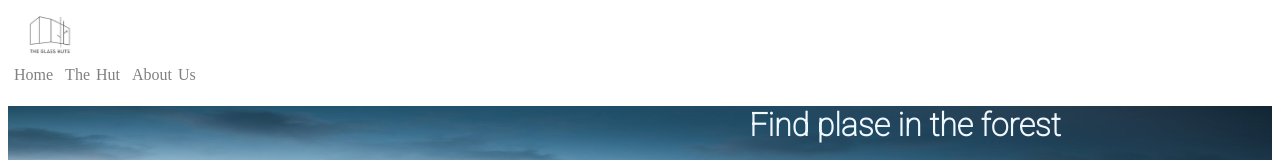
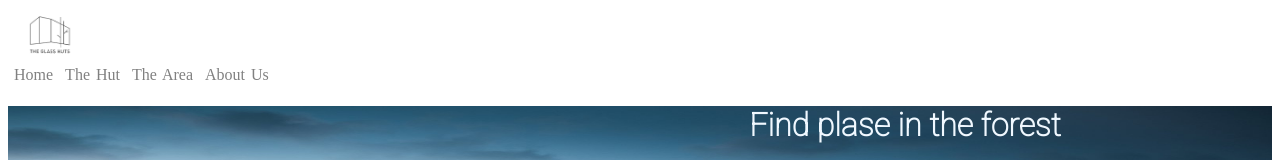
Before and after one commit to renatakov/hotel-website, a React (Create React App) app: page / in a window 1280 px wide. Shown: the top 160 px of the page. Built offline with nearby package versions, Linux system fonts and the light colour scheme.

Commit message:
the area added

```diff
--- a/src/components/Navigation.js
+++ b/src/components/Navigation.js
@@ -41,6 +41,11 @@ function Navigation() {
                 </Link>
               </Nav.Link>
               <Nav.Link>
+                <Link to="/thearea">
+                  The Area
+                </Link>
+              </Nav.Link>
+              <Nav.Link>
                 <Link to="/aboutus">
                   About Us
                 </Link>
--- /dev/null
+++ b/src/pages/TheArea/TheArea.js
@@ -0,0 +1,17 @@
+import React, {Component} from "react";
+import cssstyle from "./TheArea.module.css";
+
+class TheArea extends Component {
+  render() {
+    return(
+      <>
+      <section className={cssstyle.sec1area}>
+        <h1 className={cssstyle.h1area}>The Area</h1>
+        <p className={cssstyle.p1area}>Vesterborg, Denmark</p>
+      </section>
+      </>
+    );
+  }
+}
+
+export default TheArea;
--- /dev/null
+++ b/src/pages/TheArea/TheArea.module.css
@@ -0,0 +1,9 @@
+.sec1area {
+  background: url(https://assets.unenvironment.org/styles/article_billboard_image/s3/2020-09/v2osk-1Z2niiBPg5A-unsplash.jpg?VersionId=null&amp;h=541feb1c&amp;itok=bsOEqVFI);
+  width: 100%;
+  height: 700px;
+  margin-right: 100px;
+  margin-top: 5px;
+  background-size: 100% 45%;
+  background-repeat: no-repeat;
+}
--- a/src/pages/index.js
+++ b/src/pages/index.js
@@ -1,3 +1,4 @@
 export { default as Home } from './Home';
 export { default as AboutUs } from './AboutUs/AboutUs';
 export { default as TheHut} from './TheHut/TheHut';
+export { default as TheArea} from './TheArea/TheArea';
--- a/src/routes.js
+++ b/src/routes.js
@@ -22,4 +22,11 @@ export default [
       return import("./pages/TheHut/TheHut");
     }),
   },
+  {
+    path: "/thearea",
+    exact: true,
+    component: lazy(() => {
+      return import("./pages/TheArea/TheArea");
+    }),
+  },
 ]
```
